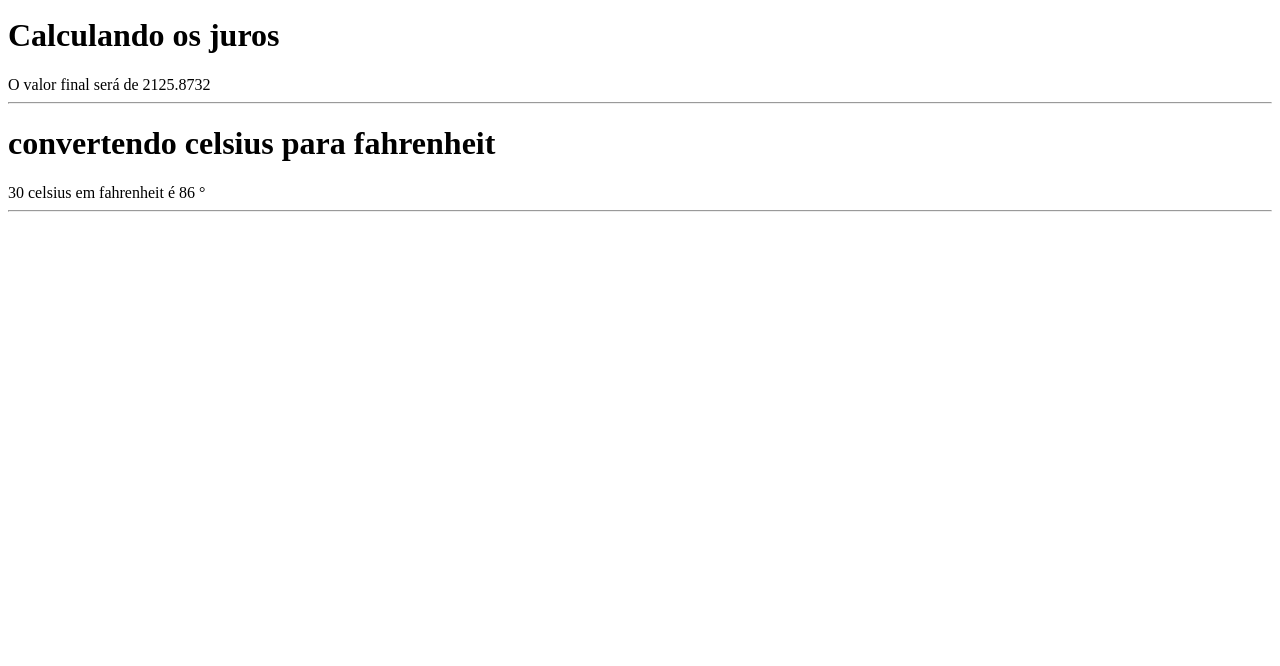
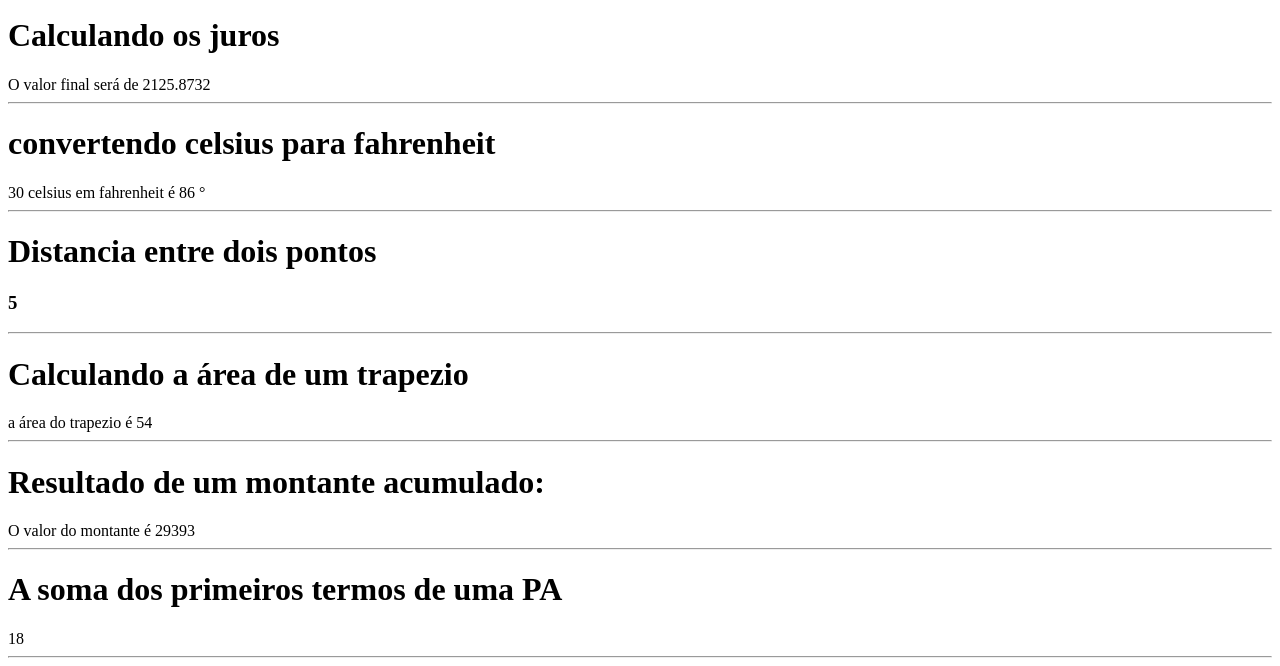
Before and after one commit to Israel2206/estudos-de-php, a PHP site: page /primeira-atividade.php in a window 1280 px wide. Shown: the part 980-1646 px from the top of the page. Before the commit the page ends 1192 px from the top, so only its background shows below. Run offline with PHP 8.4, Linux system fonts and the light colour scheme.

Commit message:
finalizando a atividade de LP2

```diff
--- a/lp2/primeira-atividade.php
+++ b/lp2/primeira-atividade.php
@@ -110,6 +110,45 @@
     echo"$celsiu celsius em fahrenheit é $fahrenheit °";
     echo"<hr>";
 
+    //10° Distancia entre dois ponto
+    echo"<h1>Distancia entre dois pontos</h1>";
+    $x1 = 1;
+    $x2 = 4;
+    $y1 = 2;
+    $y2 = 6;
+
+    $carteziano = sqrt((($x2-$x1)**2)+(($y2-$y1)**2));
+
+    echo"<h3>$carteziano</h3>";
+    echo"<hr>";
+
+    //11°Área de um trapezio
+    echo"<h1>Calculando a área de um trapezio</h1>";
+    $B_t = 11;
+    $b_t = 7;
+    $h_t = 6;
+    $trapezio = (($B_t + $b_t)*$h_t)/2;
+    echo"a área do trapezio é $trapezio";
+    echo"<hr>";
+
+    //12° Montante acumulado
+    echo"<h1>Resultado de um montante acumulado:</h1>";
+    $p = 1300;
+    $i = 0.33;
+    $t = 17;
+
+    $montante = $p*((1+$i)*$t);
+    echo"O valor do montante é $montante";
+    echo"<hr>";
+
+    //13° Progressão aritmetrica
+    echo"<h1>A soma dos primeiros termos de uma PA</h1>";
+    $a1 = 2;
+    $an = 4;
+    $n_pa = 6;
+    $Sn = ($n_pa * ($a1+$an))/2;
+    echo"$Sn";
+    echo"<hr>";
     ?>
 </body>
 </html>
```
